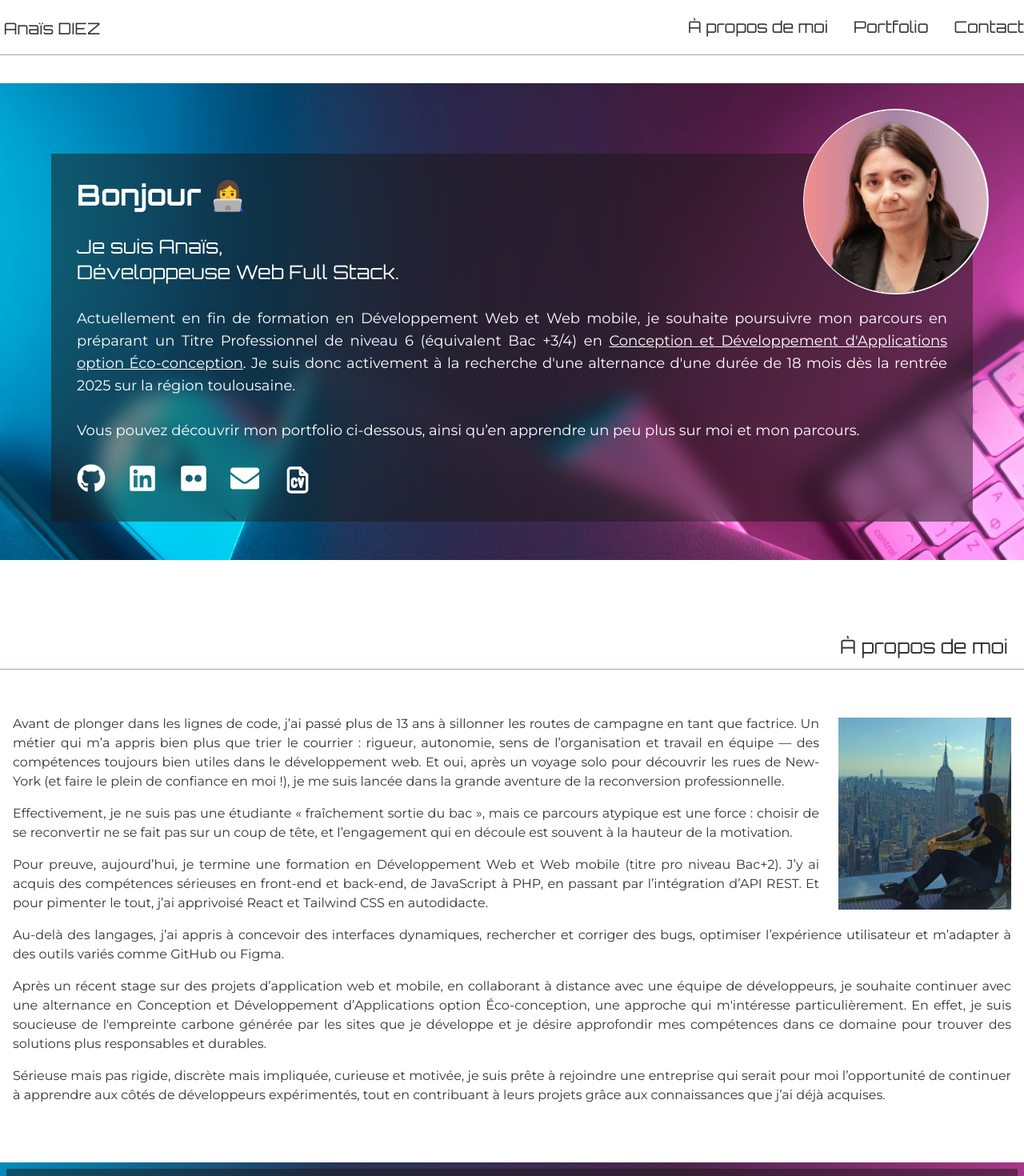
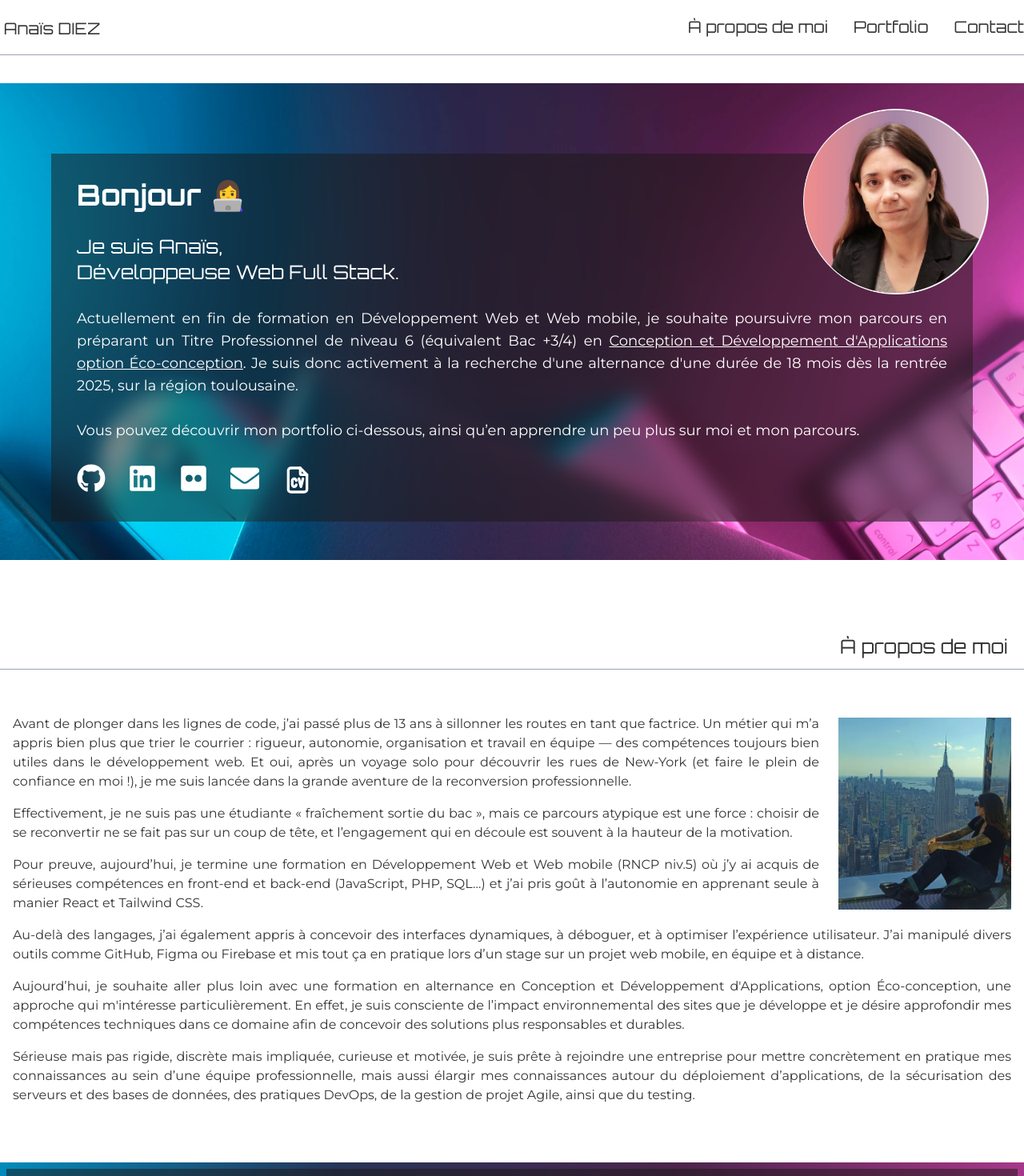
Before and after one commit to Anais-DZ/Portfolio, a React (Vite) app: page / in a window 1280 px wide. Shown: the top 1470 px of the page at 80% size. Built offline with nearby package versions, Linux system fonts and the light colour scheme.

Commit message:
modif texte de présentation

```diff
--- a/src/componants/Introduction.tsx
+++ b/src/componants/Introduction.tsx
@@ -34,7 +34,8 @@ function Introduction() {
                                 className="underline lg:hover:text-pink-500 transition-all duration-300 ease-in-out"
                             >
                                 Conception et Développement d'Applications option Éco-conception
-                            </a>. Je suis donc activement à la recherche d'une alternance d'une durée de 18 mois dès la rentrée 2025 sur la région toulousaine.
+                            </a>
+                            . Je suis donc activement à la recherche d'une alternance d'une durée de 18 mois dès la rentrée 2025, sur la région toulousaine.
                         </p>
                         <p className="text-left lg:text-lg">
                             Vous pouvez découvrir mon portfolio ci-dessous, ainsi qu’en apprendre un peu plus sur moi et mon parcours.
--- a/src/pages/Home.tsx
+++ b/src/pages/Home.tsx
@@ -26,18 +26,18 @@ function Home() {
           alt="New York"
           className="w-42 h-auto float-right ml-6 mt-2 mb-1 lg:mt-1 lg:mb-0 lg:w-54"
         />
-        <p>Avant de plonger dans les lignes de code, j’ai passé plus de 13 ans à sillonner les routes de campagne en tant que factrice. Un métier qui m’a appris bien plus que trier le courrier : rigueur, autonomie, sens de l’organisation et travail en équipe — des compétences toujours bien utiles dans le développement web. Et oui, après un voyage solo pour découvrir les rues de New-York (et faire le plein de confiance en moi !), je me suis lancée dans la grande aventure de la reconversion professionnelle.</p>
+        <p>Avant de plonger dans les lignes de code, j’ai passé plus de 13 ans à sillonner les routes en tant que factrice. Un métier qui m’a appris bien plus que trier le courrier : rigueur, autonomie, organisation et travail en équipe — des compétences toujours bien utiles dans le développement web. Et oui, après un voyage solo pour découvrir les rues de New-York (et faire le plein de confiance en moi !), je me suis lancée dans la grande aventure de la reconversion professionnelle.</p>
 
 
         <p>Effectivement, je ne suis pas une étudiante « fraîchement sortie du bac », mais ce parcours atypique est une force : choisir de se reconvertir ne se fait pas sur un coup de tête, et l’engagement qui en découle est souvent à la hauteur de la motivation.</p>
 
-        <p>Pour preuve, aujourd’hui, je termine une formation en Développement Web et Web mobile (titre pro niveau Bac+2). J’y ai acquis des compétences sérieuses en front-end et back-end, de JavaScript à PHP, en passant par l’intégration d’API REST. Et pour pimenter le tout, j’ai apprivoisé React et Tailwind CSS en autodidacte.</p>
+        <p>Pour preuve, aujourd’hui, je termine une formation en Développement Web et Web mobile (RNCP niv.5) où j’y ai acquis de sérieuses compétences en front-end et back-end (JavaScript, PHP, SQL…) et j’ai pris goût à l’autonomie en apprenant seule à manier React et Tailwind CSS.</p>
 
-        <p>Au-delà des langages, j’ai appris à concevoir des interfaces dynamiques, rechercher et corriger des bugs, optimiser l’expérience utilisateur et m’adapter à des outils variés comme GitHub ou Figma.</p>
+        <p>Au-delà des langages, j’ai également appris à concevoir des interfaces dynamiques, à déboguer, et à optimiser l’expérience utilisateur. J’ai manipulé divers outils comme GitHub, Figma ou Firebase et mis tout ça en pratique lors d’un stage sur un projet web mobile, en équipe et à distance.</p>
 
-        <p>Après un récent stage sur des projets d’application web et mobile, en collaborant à distance avec une équipe de développeurs, je souhaite continuer avec une alternance en Conception et Développement d’Applications option Éco-conception, une approche qui m'intéresse particulièrement. En effet, je suis soucieuse de l'empreinte carbone générée par les sites que je développe et je désire approfondir mes compétences dans ce domaine pour trouver des solutions plus responsables et durables.</p>
+        <p>Aujourd’hui, je souhaite aller plus loin avec une formation en alternance en Conception et Développement d'Applications, option Éco-conception, une approche qui m'intéresse particulièrement. En effet, je suis consciente de l’impact environnemental des sites que je développe et je désire approfondir mes compétences techniques dans ce domaine afin de concevoir des solutions plus responsables et durables.</p>
 
-        <p>Sérieuse mais pas rigide, discrète mais impliquée, curieuse et motivée, je suis prête à rejoindre une entreprise qui serait pour moi l’opportunité de continuer à apprendre aux côtés de développeurs expérimentés, tout en contribuant à leurs projets grâce aux connaissances que j’ai déjà acquises.</p>
+        <p>Sérieuse mais pas rigide, discrète mais impliquée, curieuse et motivée, je suis prête à rejoindre une entreprise pour mettre concrètement en pratique mes connaissances au sein d’une équipe professionnelle, mais aussi élargir mes connaissances autour du déploiement d’applications, de la sécurisation des serveurs et des bases de données, des pratiques DevOps, de la gestion de projet Agile, ainsi que du testing.</p>
       </section>
 
       <HardSkills />
```
